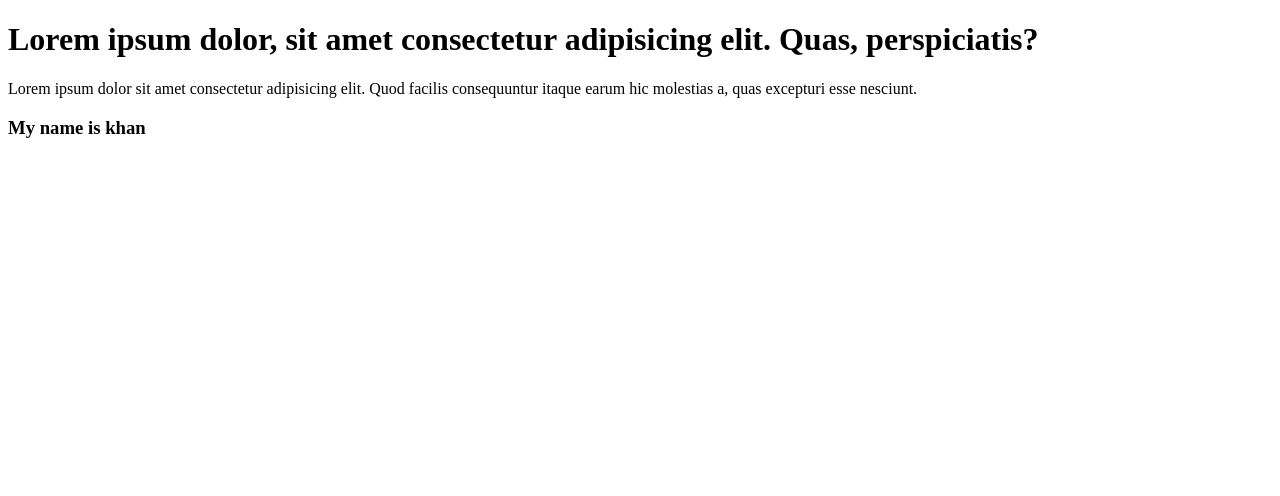
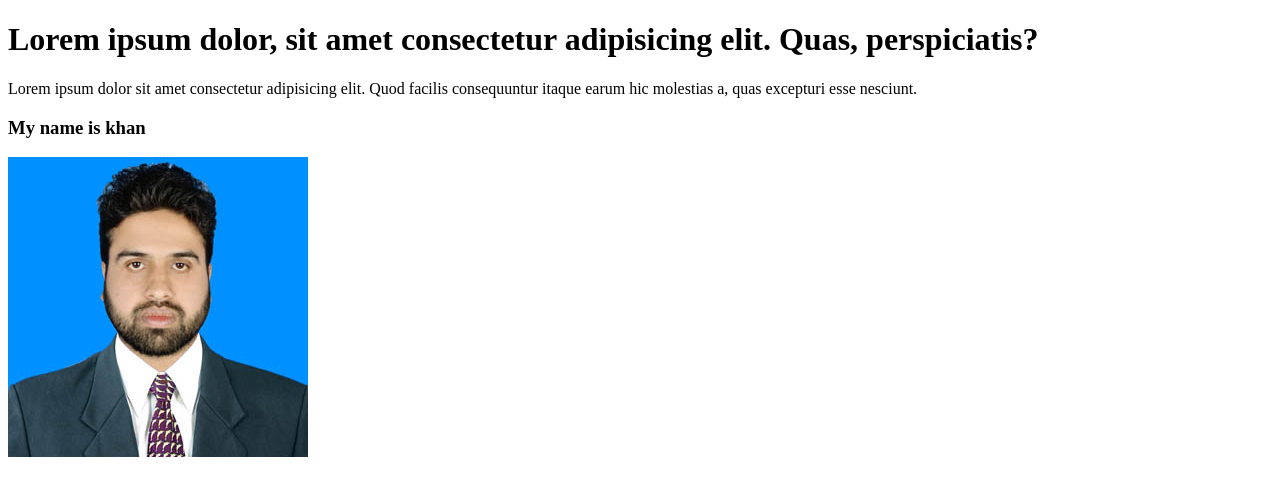
Before and after one commit to ARIF-630419/my-second-repo, a plain HTML site: page index.html in a window 1280 px wide. Drawn offline with Linux system fonts and the light colour scheme.

Commit message:
image add

```diff
--- a/index.html
+++ b/index.html
@@ -13,5 +13,7 @@
 
 
     <h3>My name is khan</h3>
+
+    <img src="Picture.JPG" alt="Picture">
 </body>
 </html>
```
Also changed, not shown: Picture.JPG (added).
